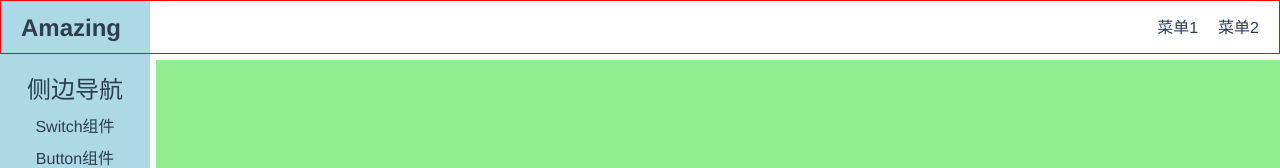
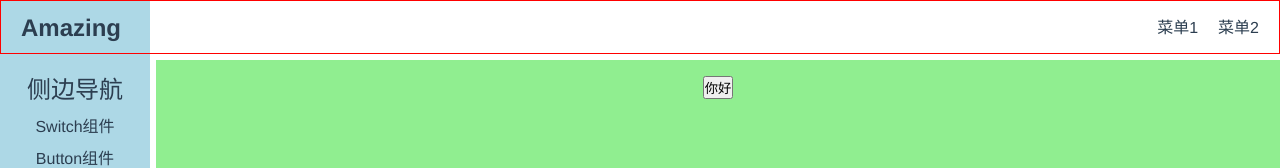
Before and after one commit to jiejie-coding/Amazing-ui, a Vue app: page /#/doc/button in a window 1280 px wide. Before the commit this address led to /#/doc. Shown: the top 168 px of the page. Built offline with nearby package versions, Linux system fonts and the light colour scheme.

Commit message:
完成button组件基本结构

```diff
--- a/index.html
+++ b/index.html
@@ -1,5 +1,5 @@
 <!DOCTYPE html>
-<html lang="en">
+<html lang="zh-CN">
 <head>
   <meta charset="UTF-8">
   <link rel="icon" href="/favicon.ico" />
--- a/src/components/ButtonPage.vue
+++ b/src/components/ButtonPage.vue
@@ -1,10 +1,14 @@
 <template>
-
+  <Button>
+    你好
+  </Button>
 </template>
 
 <script lang="ts">
+import Button from '../lib/Button.vue';
 export default {
-name: "ButtonPage"
+name: "ButtonPage",
+  components: {Button}
 }
 </script>
 
--- a/src/lib/Button.vue
+++ b/src/lib/Button.vue
@@ -1,5 +1,7 @@
 <template>
-
+  <button>
+    <slot/>
+  </button>
 </template>
 
 <script lang="ts">
```
